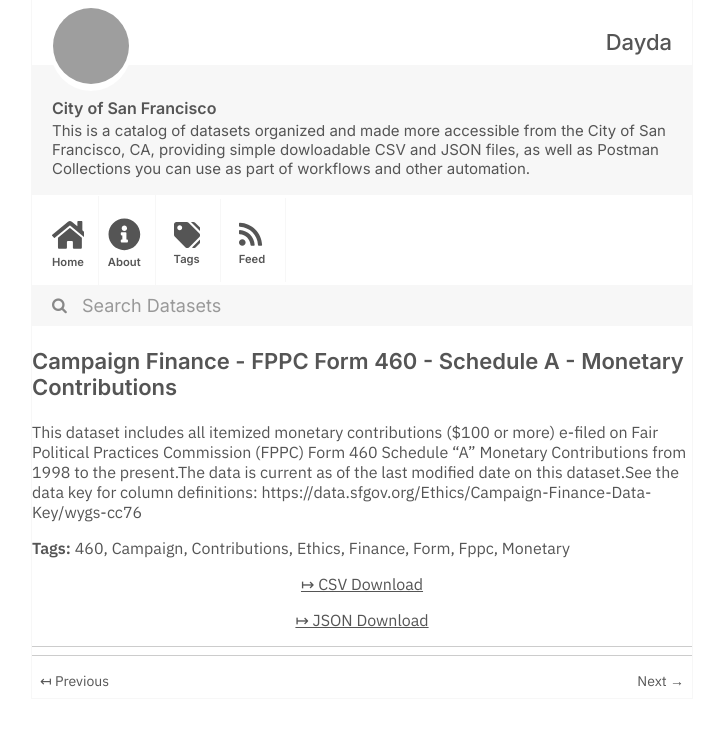
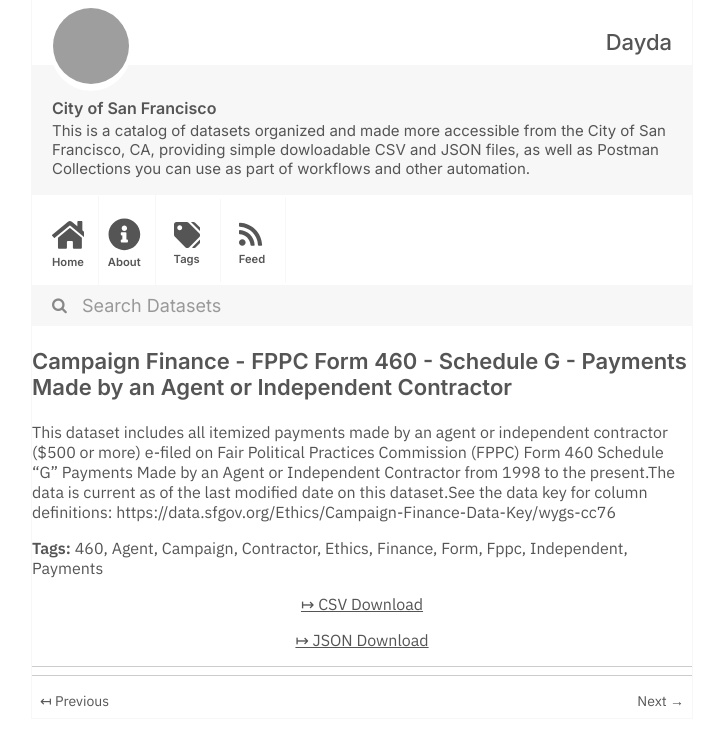
Before and after one commit to dayda-entities/city-of-san-francisco, a Jekyll site: the page built from _posts/2020-11-10-campaign-finance-fppc-form-460.md, in a window 1280 px wide, cut to the strip 0-746 px from the top of the page. Shown: the whole strip, without its empty margins (278-1001 px from the left). Built offline with Jekyll 4.4.1, drawn with Linux system fonts in a browser that asks for light colours; grey boxes are pictures that could not be loaded.

Commit message:
Publish Data

```diff
--- a/_posts/2020-11-10-campaign-finance-fppc-form-460.md
+++ b/_posts/2020-11-10-campaign-finance-fppc-form-460.md
@@ -1,23 +1,27 @@
 ---
-title: Campaign Finance - FPPC Form 460 - Schedule A - Monetary Contributions
-created: '2020-11-10T16:56:49.964740'
-modified: '2020-12-04T19:34:57.924728'
+title: >-
+  Campaign Finance - FPPC Form 460 - Schedule G - Payments Made by an Agent or
+  Independent Contractor
+created: '2020-11-10T16:56:14.343569'
+modified: '2020-12-04T19:32:43.231226'
 state: active
 type: dataset
 tags:
   - '460'
+  - Agent
   - Campaign
-  - Contributions
+  - Contractor
   - Ethics
   - Finance
   - Form
   - Fppc
-  - Monetary
+  - Independent
+  - Payments
 groups:
   - Local Government
-csv_url: 'https://data.sfgov.org/api/views/q66q-d2tr/rows.csv?accessType=DOWNLOAD'
-json_url: 'https://data.sfgov.org/api/views/q66q-d2tr/rows.json?accessType=DOWNLOAD'
+csv_url: 'https://data.sfgov.org/api/views/6iqh-u3hk/rows.csv?accessType=DOWNLOAD'
+json_url: 'https://data.sfgov.org/api/views/6iqh-u3hk/rows.json?accessType=DOWNLOAD'
 layout: post
 
 ---
-This dataset includes all itemized monetary contributions ($100 or more) e-filed on Fair Political Practices Commission (FPPC) Form 460 Schedule "A" Monetary Contributions from 1998 to the present.The data is current as of the last modified date on this dataset.See the data key for column definitions:  https://data.sfgov.org/Ethics/Campaign-Finance-Data-Key/wygs-cc76
+This dataset includes all itemized payments made by an agent or independent contractor ($500 or more) e-filed on Fair Political Practices Commission (FPPC) Form 460 Schedule "G" Payments Made by an Agent or Independent Contractor from 1998 to the present.The data is current as of the last modified date on this dataset.See the data key for column definitions:  https://data.sfgov.org/Ethics/Campaign-Finance-Data-Key/wygs-cc76
```
